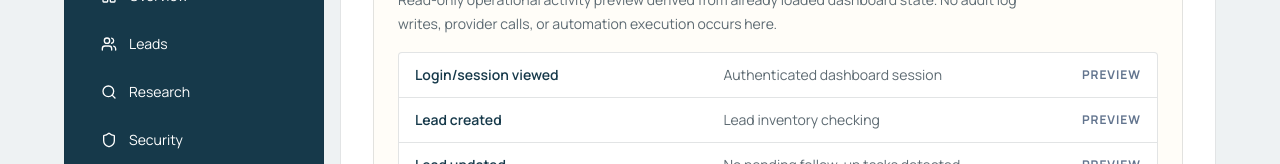
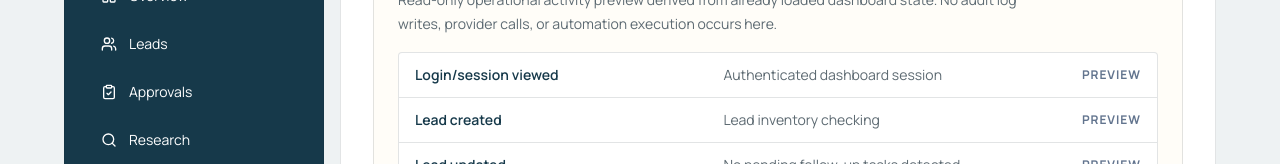
Before and after one commit to Jimbol2023/okc-ai-system, a Next.js app: page /dashboard in a window 1280 px wide. Shown: the part 261-425 px from the top of the page. Built offline with nearby package versions, Linux system fonts and the light colour scheme; no server answers.

Commit message:
Add approvals dashboard nav link
Adds the approvals page link to the dashboard navigation only.

No API/runtime/provider/automation, importer, DB, schema, or migration changes.

```diff
--- a/app/(dashboard)/dashboard/layout.tsx
+++ b/app/(dashboard)/dashboard/layout.tsx
@@ -1,12 +1,13 @@
 import type { Route } from "next";
 import Link from "next/link";
-import { BarChart3, Building2, HousePlus, LayoutGrid, Lock, Search, Shield, Upload, Users } from "lucide-react";
+import { BarChart3, Building2, ClipboardCheck, HousePlus, LayoutGrid, Lock, Search, Shield, Upload, Users } from "lucide-react";
 
 import { getAuthenticatedAdmin } from "@/lib/auth";
 
 const navItems = [
   { href: "/dashboard" as Route, label: "Overview", icon: LayoutGrid },
   { href: "/dashboard/leads" as Route, label: "Leads", icon: Users },
+  { href: "/dashboard/approvals" as Route, label: "Approvals", icon: ClipboardCheck },
   { href: "/dashboard/research" as Route, label: "Research", icon: Search },
   { href: "/dashboard/security-review" as Route, label: "Security", icon: Shield },
   { href: "/dashboard/production-readiness" as Route, label: "Hardening", icon: Lock },
```
